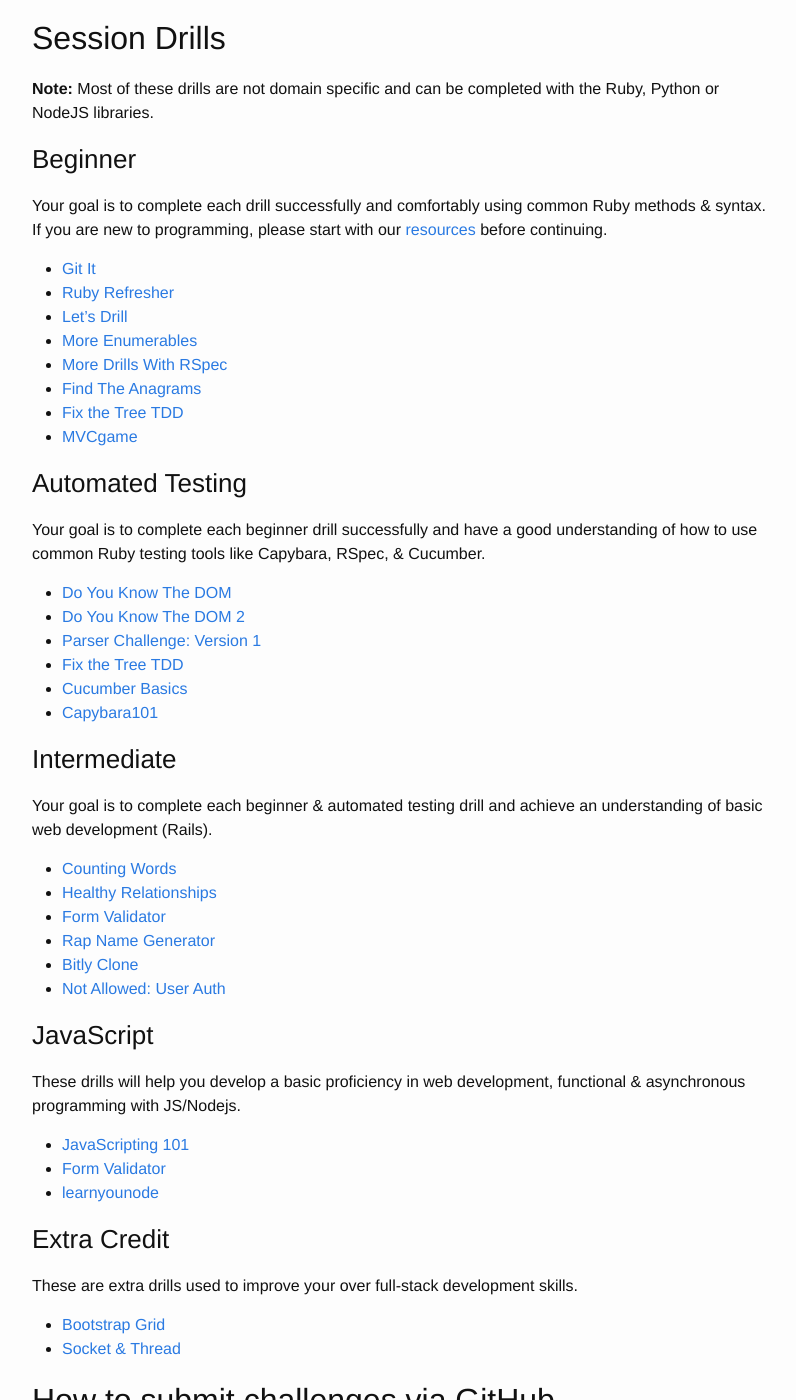
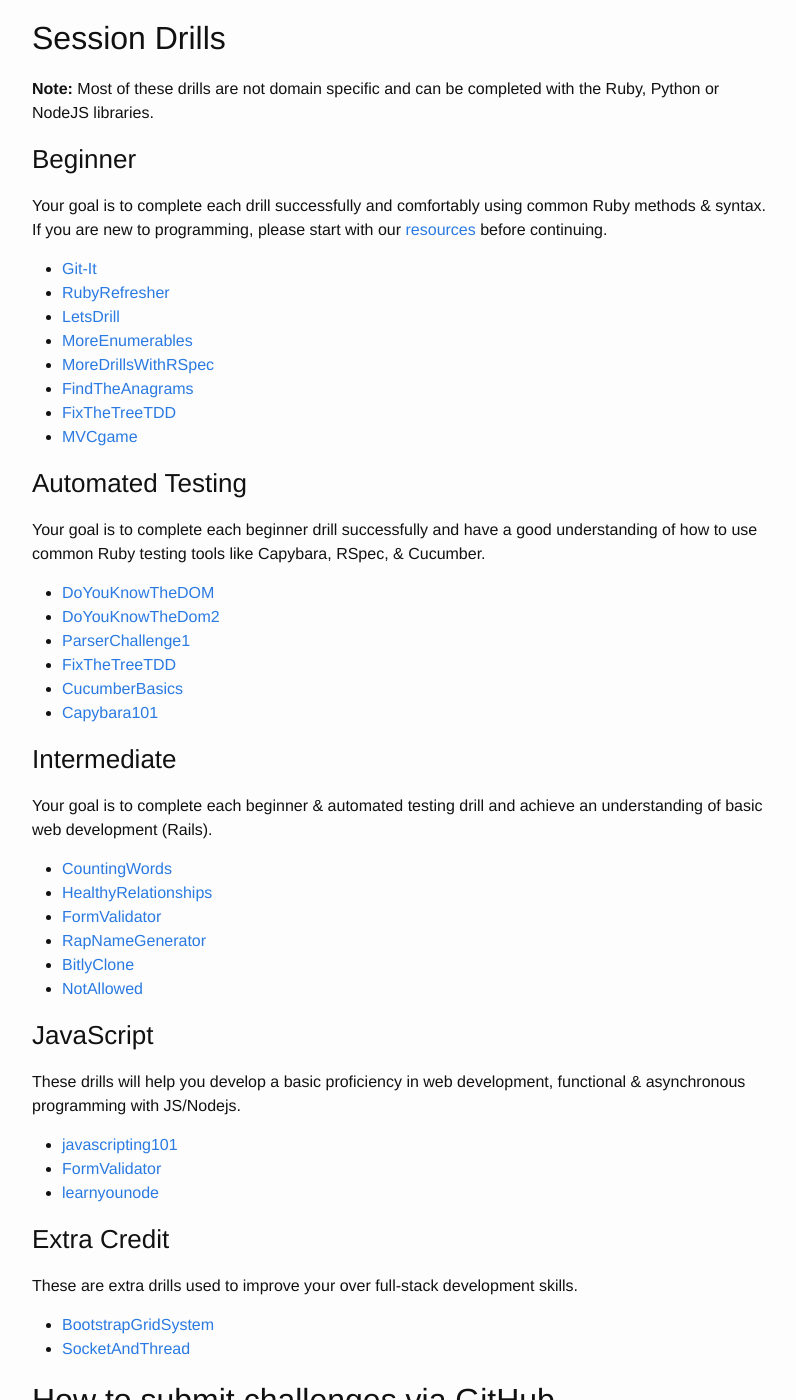
Before and after one commit to paircolumbus/paircolumbus.github.io, a Jekyll site: the page built from pages/challenges.md, in a window 1280 px wide and 1400 px high, scrolled down 330 px. Shown: the whole window, without its empty margins (238-1034 px from the left). Built offline with Jekyll 4.4.1, drawn with Linux system fonts in a browser that asks for light colours.

Commit message:
Generate challenge categories on the challenges page from challenges.json

```diff
--- a/pages/challenges.md
+++ b/pages/challenges.md
@@ -15,50 +15,20 @@
 ##Session Drills
 __Note:__ Most of these drills are not domain specific and can be completed with the Ruby, Python or NodeJS libraries.
 
-###Beginner
-Your goal is to complete each drill successfully and comfortably using common Ruby methods & syntax. If you are new to programming, please start with our [resources](/resources/) before continuing.
-
- - [Git It](https://github.com/paircolumbus/Git-It)
- - [Ruby Refresher](https://github.com/paircolumbus/RubyRefresher)
- - [Let's Drill](https://github.com/paircolumbus/LetsDrill)
- - [More Enumerables](https://github.com/paircolumbus/MoreEnumerables)
- - [More Drills With RSpec](https://github.com/paircolumbus/MoreDrillsWithRSpec)
- - [Find The Anagrams](https://github.com/paircolumbus/FindTheAnagrams)
- - [Fix the Tree TDD](https://github.com/paircolumbus/FixTheTreeTDD)
- - [MVCgame](https://github.com/paircolumbus/MVCgame)
-
-###Automated Testing
-Your goal is to complete each beginner drill successfully and have a good understanding of how to use common Ruby testing tools like Capybara, RSpec, & Cucumber.
-
- - [Do You Know The DOM](https://github.com/paircolumbus/DoYouKnowTheDOM)
- - [Do You Know The DOM 2](https://github.com/paircolumbus/DoYouKnowTheDom2)
- - [Parser Challenge: Version 1](https://github.com/paircolumbus/ParserChallenge1)
- - [Fix the Tree TDD](https://github.com/paircolumbus/FixTheTreeTDD)
- - [Cucumber Basics](https://github.com/paircolumbus/CucumberBasics)
- - [Capybara101](https://github.com/paircolumbus/Capybara101)
-
-###Intermediate
-Your goal is to complete each beginner & automated testing drill and achieve an understanding of basic web development (Rails).
-
- - [Counting Words](https://github.com/paircolumbus/CountingWords)
- - [Healthy Relationships](https://github.com/paircolumbus/HealthyRelationships)
- - [Form Validator](https://github.com/paircolumbus/FormValidator)
- - [Rap Name Generator](https://github.com/paircolumbus/RapNameGenerator)
- - [Bitly Clone](https://github.com/paircolumbus/BitlyClone)
- - [Not Allowed: User Auth](https://github.com/paircolumbus/NotAllowed)
-
-###JavaScript
-These drills will help you develop a basic proficiency in web development, functional & asynchronous programming with JS/Nodejs.
-
- - [JavaScripting 101](https://github.com/paircolumbus/javascripting101)
- - [Form Validator](https://github.com/paircolumbus/FormValidator)
- - [learnyounode](https://github.com/paircolumbus/learnyounode)
-
-###Extra Credit
-These are extra drills used to improve your over full-stack development skills.
-
- - [Bootstrap Grid](https://github.com/paircolumbus/BootstrapGridSystem)
- - [Socket & Thread](https://github.com/paircolumbus/SocketAndThread)
+<!-- challenge categories -->
+{% for category in site.data.challenges %}
+  <h3>{{ category.category }}</h3>
+  <p>{{ category.description | markdownify }}</p>
+  <ul>
+    {% for challenge in category.challenges %}
+      <li>
+        <a href="https://github.com/paircolumbus/{{ challenge }}">
+          {{ challenge }}
+        </a>
+      </li>
+    {% endfor %}
+  </ul>
+{% endfor %}
 
 ##How to submit challenges via GitHub
 
```
